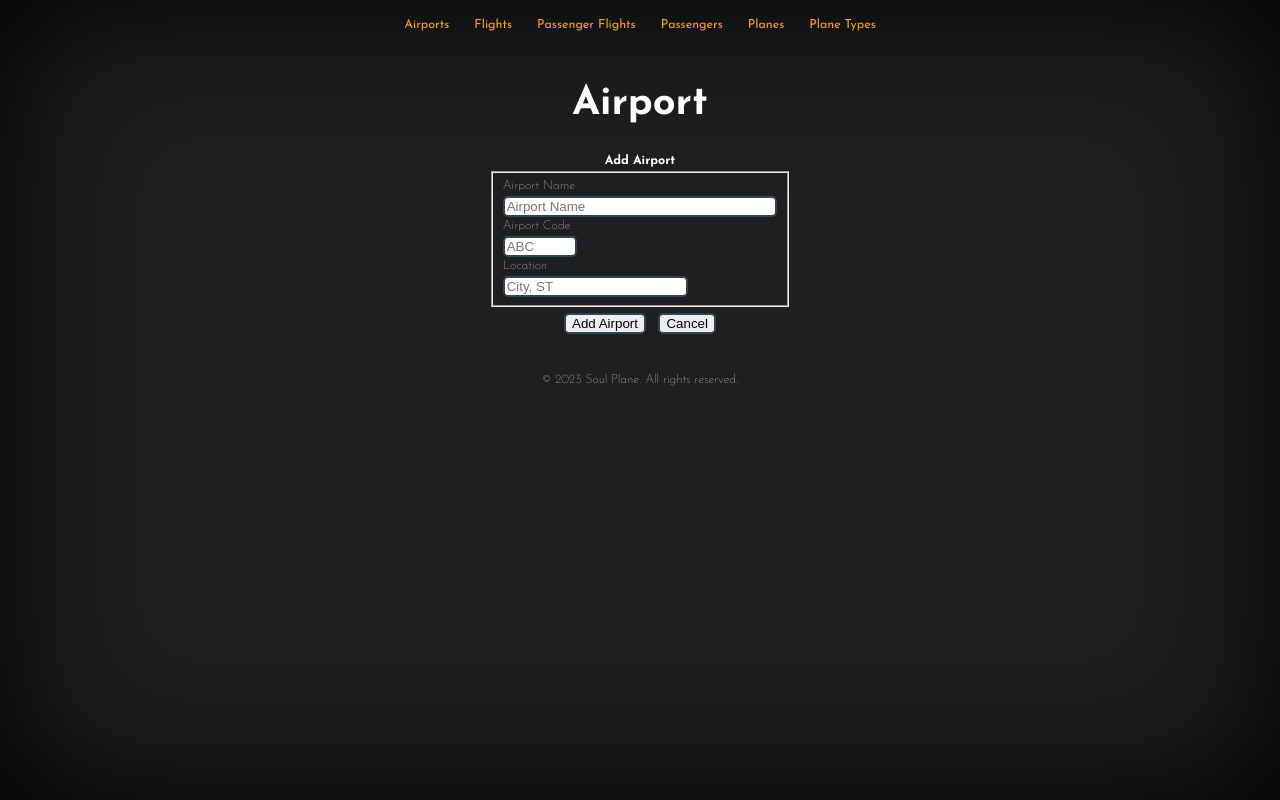
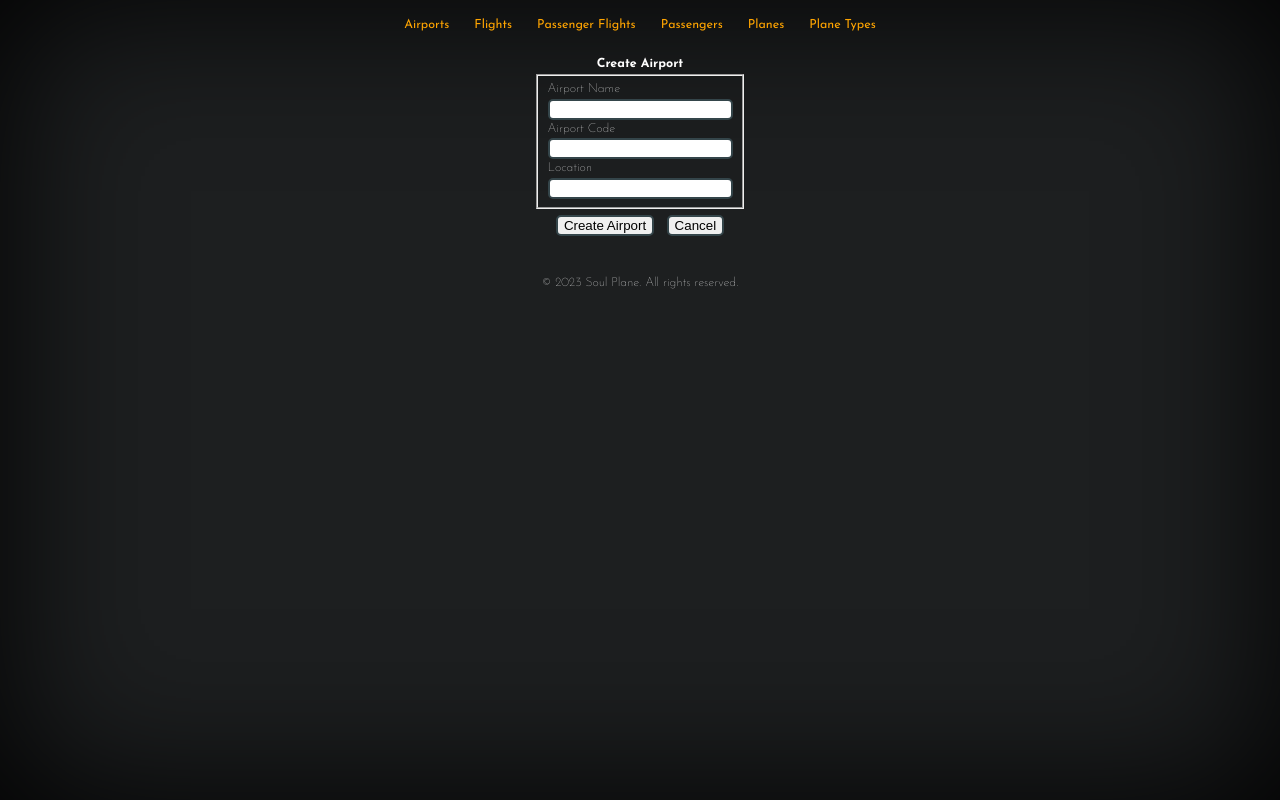
Before and after one commit to mjande/soul-plane, a React (Vite) app in the folder client/: page /airports/new in a window 1280 px wide. Built offline with nearby package versions, Linux system fonts and the light colour scheme.

Commit message:
Update Airport screens to use Airport class

```diff
--- a/client/src/components/Nav/Nav.tsx
+++ b/client/src/components/Nav/Nav.tsx
@@ -10,7 +10,7 @@ function Nav() {
                 <img src={logo} alt="logo" />
             </Link> */}
            <div className='miscNavButtons'>
-                <Link to='/Airports'>Airports</Link>
+                <Link to='/airports'>Airports</Link>
                 <Link to='/Flights'>Flights</Link>
                 <Link to='/PassengerFlights'>Passenger Flights</Link>
                 <Link to='/Passengers'>Passengers</Link>
--- a/client/src/routes/Airports/UpdateAirports.tsx
+++ b/client/src/routes/Airports/AirportForm.tsx
@@ -1,42 +1,26 @@
 import { FormEvent, ChangeEvent, useState, useEffect } from "react";
-import Axios from "axios";
+import Axios, { AxiosResponse } from "axios";
 import { useNavigate, useParams } from "react-router-dom";
+import { Airport } from "../../models";
 
-// Initialize Airport properties in FormData
-interface FormData {
-  airport_id: number;
-  airport_name: string;
-  airport_code: string;
-  location: string;
-}
-
-export function UpdateAirports() {
+export function AirportForm() {
   // Grab airport id from url and initialize airport form data
   const { id } = useParams();
-  const [formData, setFormData] = useState<FormData>({
-    airport_id: 0,
-    airport_name: "",
-    airport_code: "",
-    location: "",
-  });
+  const [formData, setFormData] = useState<Partial<Airport>>({});
 
   useEffect(() => {
-    async function getAirports() {
+    async function getAirport() {
+      if (id) {
         const response = await Axios.get(
           `${import.meta.env.VITE_BACKEND_HOST}/airports/${id}`);
-        const airport = response.data[0]
-        setFormData({
-            airport_id: airport.airport_id,
-            airport_name: airport.airport_name,
-            airport_code: airport.airport_code,
-            location: airport.location,
-        })
+        const airport = response.data[0] as Airport;
+        setFormData(airport);
       }
-    getAirports();
+    }
+    getAirport();
   }, [id]);
 
   const navigate = useNavigate();
-
 
   // Track input changes in form
   async function handleInputChange(
@@ -54,10 +38,19 @@ export function UpdateAirports() {
     event.preventDefault();
 
     try {
-      const response = await Axios.put(
+      let response: AxiosResponse;
+      if (id) {
+        response = await Axios.put(
           `${import.meta.env.VITE_BACKEND_HOST}/airports/${id}`,
           formData
         );
+      } else {
+        response = await Axios.post(
+          `${import.meta.env.VITE_BACKEND_HOST}/airports`,
+          formData
+        );
+      }
+
       console.log(response);
       navigate("/airports");
     } catch (error) {
@@ -66,13 +59,15 @@ export function UpdateAirports() {
   }
 
   return (
-    <div id="update">
-      <form id="updateFlight" method="put" onSubmit={handleSubmit}>
+    <div>
+      <form onSubmit={handleSubmit}>
         <legend>
-          <strong>Update Airport</strong>
+          <strong>{id ? 'Update Airport' : 'Create Airport'}</strong>
         </legend>
+
           <fieldset className="fields">
-          <span>Airport ID: {id}</span>
+            { id && <span>Airport ID: {id}</span> }
+
             <label>Airport Name</label>
             <input
               type="text"
@@ -81,6 +76,7 @@ export function UpdateAirports() {
               onChange={handleInputChange}
               required
             />
+
           <label>Airport Code</label>
           <input
             type="text"
@@ -99,7 +95,7 @@ export function UpdateAirports() {
           />
         </fieldset>
         <div className="buttons-container">
-          <input className="btn" type="submit" value="Update Airport" />
+          <input className="btn" type="submit" value={id ? "Update Airport" : "Create Airport"} />
           <input
             className="btn"
             type="button"
--- a/client/src/routes/Airports/Airports.tsx
+++ b/client/src/routes/Airports/Airports.tsx
@@ -1,14 +1,7 @@
 import { useState, useEffect } from "react";
 import { Link } from "react-router-dom"
+import { Airport } from "../../models";
 import Axios from "axios"
-
-// Define Airport properties
-export interface Airport {
-    airport_id: number;
-    airport_name: string;
-    airport_code: string;
-    location: string;
-  }
 
 function Airports() {
     // Initialize airport data
@@ -33,7 +26,7 @@ function Airports() {
             <tr>
               <th colSpan={2}>New</th>
               <th>Airport ID</th>
-              <th>Airport </th>
+              <th>Airport</th>
               <th>Airport Code</th>
               <th>Location</th>
             </tr>
@@ -42,7 +35,7 @@ function Airports() {
               {airports.map((airport) => (
                 <tr key={airport.airport_id}>
                   <td>
-                    <Link to={`/airports/update/${airport.airport_id}`}>Edit</Link>
+                    <Link to={`/airports/edit/${airport.airport_id}`}>Edit</Link>
                   </td>
                   <td>
                     <Link to={`/airports/delete/${airport.airport_id}`}>Delete</Link>
--- a/client/src/routes/Airports/DeleteAirports.tsx
+++ b/client/src/routes/Airports/DeleteAirportForm.tsx
@@ -1,20 +1,12 @@
 import { FormEvent, useState, useEffect } from "react"
 import Axios from "axios"
 import { useNavigate, useParams } from "react-router-dom"
+import { Airport } from "../../models";
 
-
-// Define Airport properties in FormData
-interface FormData {
-    airport_id: number;
-    airport_name: string;
-    airport_code: string;
-    location: string;
-}
-
-export default function DeleteAirports() {
+export function DeleteAirportForm() {
     // Grab airport id from url and initialize airport form data
     const { id } = useParams();
-    const [formData, setFormData] = useState<FormData>({
+    const [formData, setFormData] = useState<Airport>({
         airport_id: 0,
         airport_name: "",
         airport_code: "",
@@ -39,10 +31,6 @@ export default function DeleteAirports() {
     const navigate = useNavigate();
 
     // Submit airport data into the backend to delete airport by id
-
-    // Request adapted from Axios docs
-    // Source URL: https://axios-http.com/docs/api_intro
-    // Date: 3/16/24
     async function handleSubmit(event: FormEvent<HTMLFormElement>) {
         event.preventDefault()
 
--- a/client/src/routes/Airports/NewAirports.tsx
+++ /dev/null
@@ -1,67 +0,0 @@
-import { FormEvent, ChangeEvent, useState } from "react"
-import Axios from "axios"
-import { useNavigate } from "react-router-dom"
-
-// Define airport properties in Form Data
-interface FormData {
-    airport_id: number;
-    airport_name: string;
-    airport_code: string;
-    location: string;
-}
-
-export default function NewAirports() {
-    // Initialize Airport FormData
-    const [formData, setFormData] = useState<FormData>({
-        airport_id: 0,
-        airport_name: '',
-        airport_code: '',
-        location: '',
-    })
-    const navigate = useNavigate();
-
-    // Track input change
-    async function handleInputChange(event: ChangeEvent<HTMLInputElement>) {
-        const { name, value } = event.target
-        setFormData((prevFormData) => ({
-            ...prevFormData,
-            [name]: value,
-        }))
-    }
-
-    // Handle submitting data for new airports
-    async function handleSubmit(event: FormEvent<HTMLFormElement>) {
-        event.preventDefault()
-
-        try {
-            const response = await Axios.post(`${import.meta.env.VITE_BACKEND_HOST}/airports`, formData)
-            console.log(response)
-            navigate("/Airports")
-        } catch(error) {
-            console.log(error)
-        }
-    }
-
-    return (
-        <div>
-            <h1>Airport</h1>
-
-            <div id="insert">
-                <form id="addAirport" onSubmit={handleSubmit} method="post">
-                    <legend>
-                        <strong>Add Airport</strong>
-                    </legend>
-                    <fieldset className="fields">
-                    <label>Airport Name</label> <input type="text" name="airport_name" onChange={handleInputChange} className="long-text-input" required placeholder="Airport Name"/>
-                    <label>Airport Code</label> <input type="text" name="airport_code" onChange={handleInputChange} className="short-text-input" maxLength={3} required placeholder="ABC" />
-                    <label>Location</label> <input type="text" name="location" onChange={handleInputChange} required placeholder="City, ST" />
-                    </fieldset>
-                    <div className="buttons-container">
-                    <input className="btn" type="submit" value="Add Airport" />
-                    <input className="btn" type="button" value="Cancel" onClick={() => navigate(-1)}/>
-                    </div>
-                </form>
-            </div>
-        </div>
-    )
-}
```
Also changed, not shown: client/src/components/Preloader/Preloader.tsx (+1 -1 lines), client/src/main.tsx (+9 -10 lines). Lines whose indentation alone changed are shown as unchanged.
